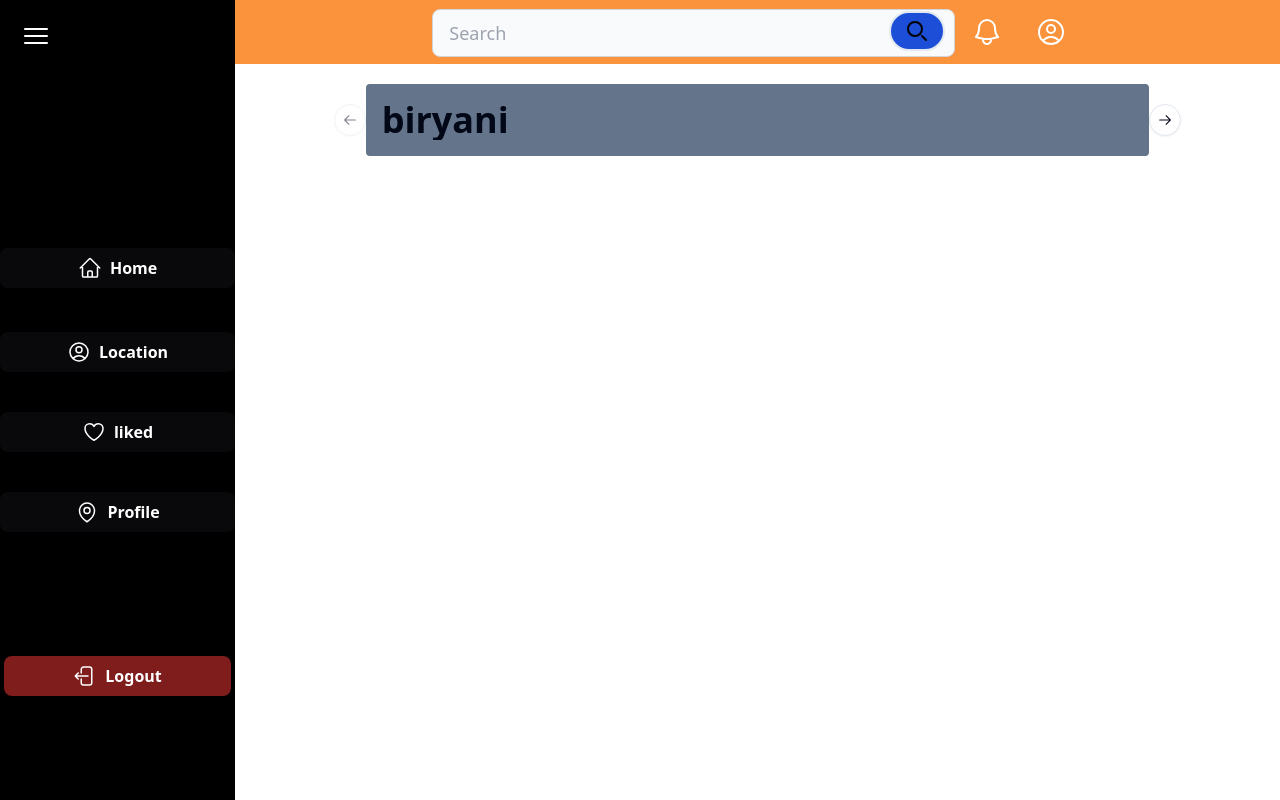
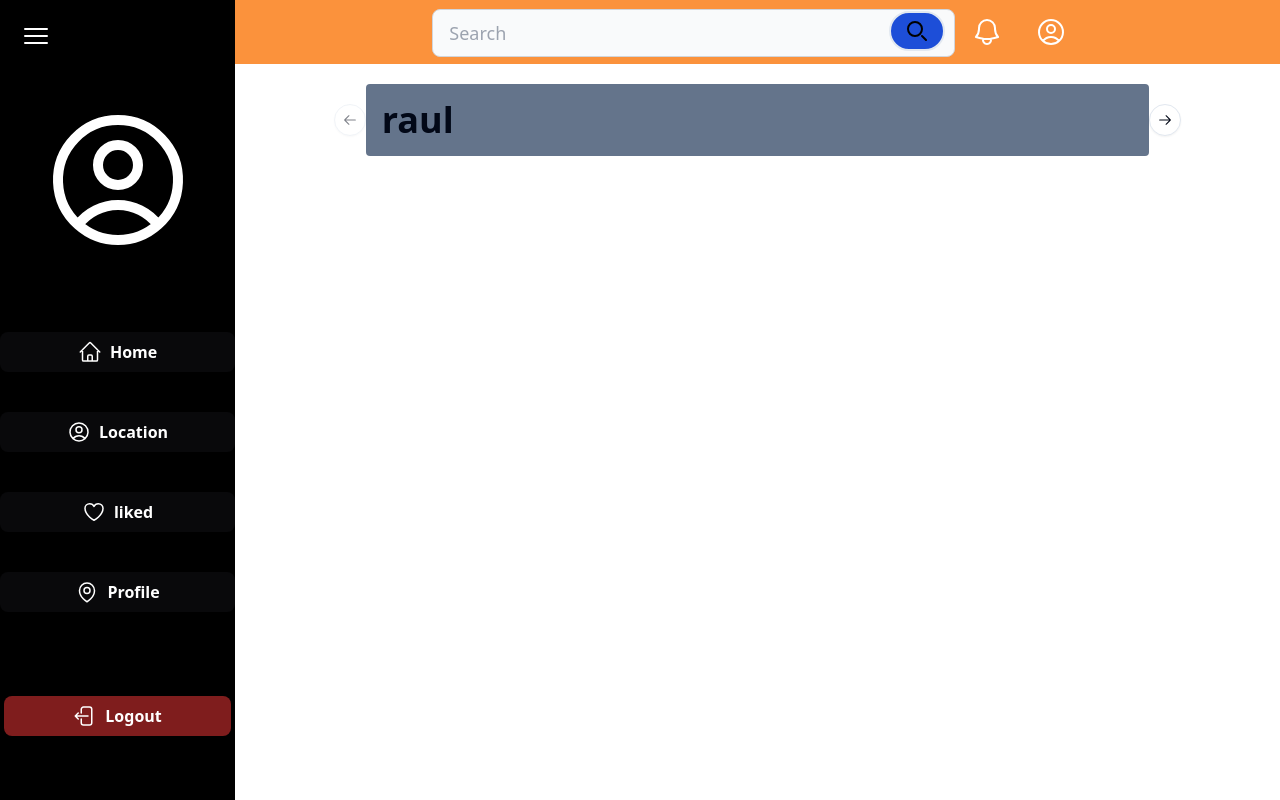
Before and after one commit to VinshMachado/fodhub, a Next.js app in the folder foodhub/: page /home in a window 1280 px wide. Built offline with nearby package versions, Linux system fonts and the light colour scheme.

Commit message:
home page fix

```diff
--- a/foodhub/pages/home.tsx
+++ b/foodhub/pages/home.tsx
@@ -6,7 +6,7 @@ import {
   CarouselNext,
   CarouselPrevious,
 } from "@/components/ui/carousel";
-
+import Profilething from "@/components/ui/Profilething";
 import Modal from "@/components/ui/model";
 
 const Home = () => {
@@ -27,12 +27,12 @@ const Home = () => {
     setExpand(!expand);
     if (expand) {
       setSize(
-        "hidden bg-black flex flex-col items-center w-72 justify-center h-auto text-white sm:block"
+        " ease-in-out duration-500 hidden bg-black flex flex-col items-center w-72 justify-center h-auto text-white sm:block"
       );
       setIconName(["Home", "Location", "liked", "Profile", "Logout"]);
     } else {
       setSize(
-        "hidden bg-black flex flex-col items-center w-20 justify-center h-auto text-white sm:block"
+        "ease-in-out duration-500 hidden bg-black flex flex-col items-center w-20 justify-center h-auto text-white sm:block"
       );
       setIconName(["", "", "", "", ""]);
     }
@@ -40,10 +40,9 @@ const Home = () => {
 
   return (
     <div className="h-screen w-screen bg-white flex">
-      {/* side bar */}
       <div className={`${size}`}>
         <div
-          className="flex justify-start w-[32px] ml-5 pt-5 hover:text-slate-400 cursor-pointer"
+          className="flex justify-start w-[32px] ml-5 pt-5 hover:text-slate-400 cursor-pointer "
           onClick={expandThing}
         >
           <svg
@@ -62,8 +61,27 @@ const Home = () => {
           </svg>
         </div>
 
-        <div className="rounded flex flex-col items-center justify-center space-y-10 mt-48">
-          <button className="bg-zinc-950 w-full h-10 rounded-lg my-1 font-bold hover:text-black hover:bg-white flex items-center justify-center space-x-2">
+        <div className="rounded  flex flex-col items-center justify-center space-y-10 mt-20 ">
+          {/* Large Icon in the Middle */}
+          <div className="w-full flex justify-center items-baseline mb-8 -mt-8">
+            <svg
+              xmlns="http://www.w3.org/2000/svg"
+              fill="none"
+              viewBox="0 0 24 24"
+              stroke-width="1.5"
+              stroke="currentColor"
+              className="w-[10rem] h-[10rem]"
+            >
+              <path
+                stroke-linecap="round"
+                stroke-linejoin="round"
+                d="M17.982 18.725A7.488 7.488 0 0 0 12 15.75a7.488 7.488 0 0 0-5.982 2.975m11.963 0a9 9 0 1 0-11.963 0m11.963 0A8.966 8.966 0 0 1 12 21a8.966 8.966 0 0 1-5.982-2.275M15 9.75a3 3 0 1 1-6 0 3 3 0 0 1 6 0Z"
+              />
+            </svg>
+          </div>
+
+          {/* Button Sections */}
+          <button className=" bg-zinc-950 w-full h-10 rounded-lg my-1 font-bold hover:text-black hover:bg-white flex items-center justify-center space-x-2">
             <svg
               xmlns="http://www.w3.org/2000/svg"
               fill="none"
@@ -78,7 +96,7 @@ const Home = () => {
                 d="m2.25 12 8.954-8.955c.44-.439 1.152-.439 1.591 0L21.75 12M4.5 9.75v10.125c0 .621.504 1.125 1.125 1.125H9.75v-4.875c0-.621.504-1.125 1.125-1.125h2.25c.621 0 1.125.504 1.125 1.125V21h4.125c.621 0 1.125-.504 1.125-1.125V9.75M8.25 21h8.25"
               />
             </svg>
-            <span>{iconName[0] /*home */}</span>
+            <span>{iconName[0] /* home */}</span>
           </button>
 
           <button className="bg-zinc-950 w-full h-10 rounded-lg my-1 font-bold hover:bg-white hover:text-black flex items-center justify-center space-x-2">
@@ -96,7 +114,7 @@ const Home = () => {
                 d="M17.982 18.725A7.488 7.488 0 0 0 12 15.75a7.488 7.488 0 0 0-5.982 2.975m11.963 0a9 9 0 1 0-11.963 0m11.963 0A8.966 8.966 0 0 1 12 21a8.966 8.966 0 0 1-5.982-2.275M15 9.75a3 3 0 1 1-6 0 3 3 0 0 1 6 0Z"
               />
             </svg>
-            <span>{iconName[1] /*location */}</span>
+            <span>{iconName[1] /* location */}</span>
           </button>
 
           <button className="bg-zinc-950 w-full h-10 rounded-lg my-1 font-bold hover:bg-white hover:text-black flex items-center justify-center space-x-2">
@@ -114,7 +132,7 @@ const Home = () => {
                 d="M21 8.25c0-2.485-2.099-4.5-4.688-4.5-1.935 0-3.597 1.126-4.312 2.733-.715-1.607-2.377-2.733-4.313-2.733C5.1 3.75 3 5.765 3 8.25c0 7.22 9 12 9 12s9-4.78 9-12Z"
               />
             </svg>
-            <span>{iconName[2] /*liked */}</span>
+            <span>{iconName[2] /* liked */}</span>
           </button>
 
           <button className="bg-zinc-950 w-full h-10 rounded-lg my-1 font-bold hover:bg-white hover:text-black flex items-center justify-center space-x-2">
@@ -137,10 +155,10 @@ const Home = () => {
                 d="M19.5 10.5c0 7.142-7.5 11.25-7.5 11.25S4.5 17.642 4.5 10.5a7.5 7.5 0 1 1 15 0Z"
               />
             </svg>
-            <span>{iconName[3] /*Profile */}</span>
+            <span>{iconName[3] /* Profile */}</span>
           </button>
 
-          <div className="h-full flex justify-center items-center w-full pt-20">
+          <div className="h-full flex justify-center items-center w-full pt-10">
             <button className="bg-red-900 w-full m-1 h-10 rounded-lg flex items-center justify-center my-1 font-bold hover:bg-white hover:text-black">
               <svg
                 xmlns="http://www.w3.org/2000/svg"
@@ -156,7 +174,7 @@ const Home = () => {
                   d="M8.25 9V5.25A2.25 2.25 0 0 1 10.5 3h6a2.25 2.25 0 0 1 2.25 2.25v13.5A2.25 2.25 0 0 1 16.5 21h-6a2.25 2.25 0 0 1-2.25-2.25V15m-3 0-3-3m0 0 3-3m-3 3H15"
                 />
               </svg>
-              <span>{iconName[4] /*Logout */}</span>
+              <span>{iconName[4] /* Logout */}</span>
             </button>
           </div>
         </div>
@@ -220,21 +238,9 @@ const Home = () => {
                 d="M14.857 17.082a23.848 23.848 0 0 0 5.454-1.31A8.967 8.967 0 0 1 18 9.75V9A6 6 0 0 0 6 9v.75a8.967 8.967 0 0 1-2.312 6.022c1.733.64 3.56 1.085 5.455 1.31m5.714 0a24.255 24.255 0 0 1-5.714 0m5.714 0a3 3 0 1 1-5.714 0"
               />
             </svg>
-
-            <svg
-              xmlns="http://www.w3.org/2000/svg"
-              fill="none"
-              viewBox="0 0 24 24"
-              strokeWidth="1.5"
-              stroke="currentColor"
-              className="w-8 h-8 mx-4 hover:text-slate-400"
-            >
-              <path
-                strokeLinecap="round"
-                strokeLinejoin="round"
-                d="M17.982 18.725A7.488 7.488 0 0 0 12 15.75a7.488 7.488 0 0 0-5.982 2.975m11.963 0a9 9 0 1 0-11.963 0m11.963 0A8.966 8.966 0 0 1 12 21a8.966 8.966 0 0 1-5.982-2.275M15 9.75a3 3 0 1 1-6 0 3 3 0 0 1 6 0Z"
-              />
-            </svg>
+            <div className=" bg-orange-400 ">
+              <Profilething />
+            </div>
           </div>
         </div>
 
@@ -243,9 +249,9 @@ const Home = () => {
           <div className="text-4xl font-bold">
             <Carousel>
               <CarouselContent>
-                <CarouselItem>biryani</CarouselItem>
-                <CarouselItem>butterchicken</CarouselItem>
-                <CarouselItem>kebab</CarouselItem>
+                <CarouselItem>raul</CarouselItem>
+                <CarouselItem>is</CarouselItem>
+                <CarouselItem>gay</CarouselItem>
               </CarouselContent>
               <CarouselPrevious />
               <CarouselNext />
```
Also changed, not shown: 1 other file (tests, documents, lock files or other folders).
